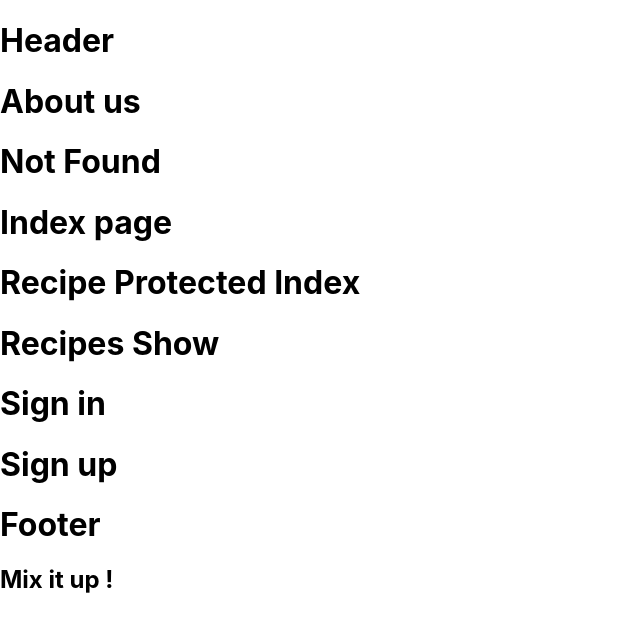
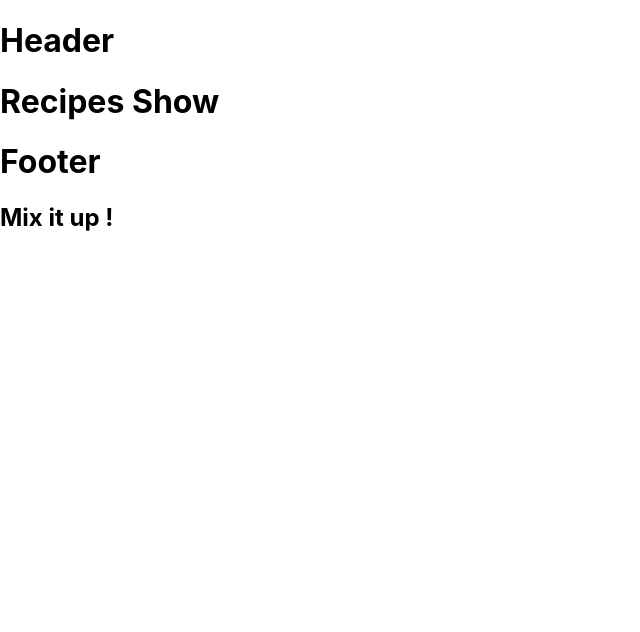
Before and after one commit to Learn-DJMC/themixitup-frontend, a React (Create React App) app: page / in a window 1280 px wide. Before the commit this address had no page. Shown: the top 632 px of the page, without its empty margins (0-640 px from the left). Built offline with nearby package versions, Linux system fonts and the light colour scheme.

Commit message:
added routes

```diff
--- a/src/App.js
+++ b/src/App.js
@@ -11,6 +11,7 @@ import RecipesProtectedIndex from './Pages/RecipesProtectedIndex';
 import RecipesShow from './Pages/RecipesShow';
 import SignIn from './Pages/SignIn';
 import SignUp from './Pages/SignUp';
+import { Routes, Route } from 'react-router-dom';
 
 
 
@@ -21,13 +22,15 @@ const App = () => {
   return (
     <>
       <Header />
-      <AboutUs />
-      <NotFound />
-      <RecipesIndex />
-      <RecipesProtectedIndex />
-      < RecipesShow />
-      <SignIn />
-      <SignUp />
+      <Routes>
+      <Route path="/about-us" element={<AboutUs />} />
+      <Route path="*" element={<NotFound/>} />
+      <Route path="recipes" element={<RecipesIndex />} />
+      <Route path="recipes-protected-index" element={<RecipesProtectedIndex />} />
+      <Route path="/" element={< RecipesShow />} />
+      <Route path="signin" element={<SignIn />} />
+      <Route path="signup" element={<SignUp />} />
+      </Routes>
       <Footer />
 
       <div>
```
